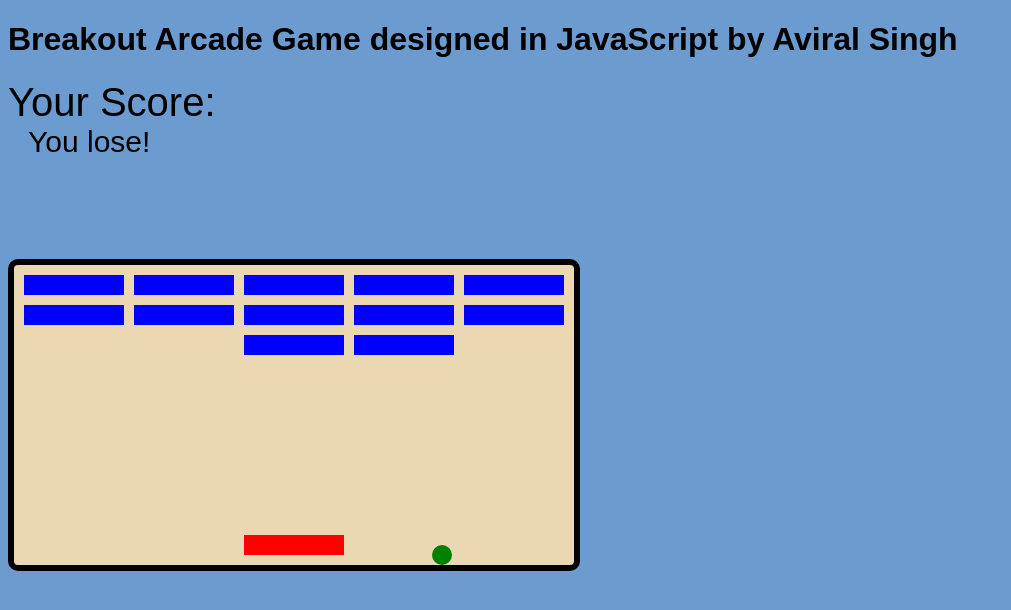
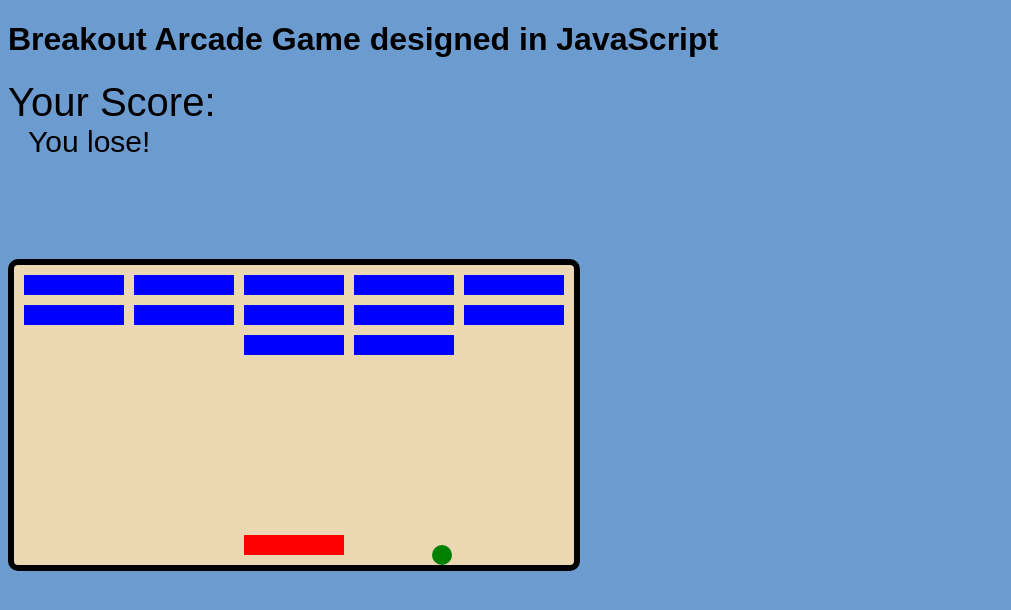
Before and after one commit to AviralSingh111/Breaker-Game, a plain HTML site: page index.html in a window 1280 px wide. Shown: the whole page, without its empty margins (0-1011 px from the left). Drawn offline with Linux system fonts and the light colour scheme.

Commit message:
added files

```diff
--- a/index.html
+++ b/index.html
@@ -7,7 +7,7 @@
   </head>
   <body>
     <div class="head">
-      <h1>Breakout Arcade Game designed in JavaScript by Aviral Singh</h1>
+      <h1>Breakout Arcade Game designed in JavaScript</h1>
     </div>
     <div class="huh">
     Your Score:
```
Also changed, not shown: 1 other file.
